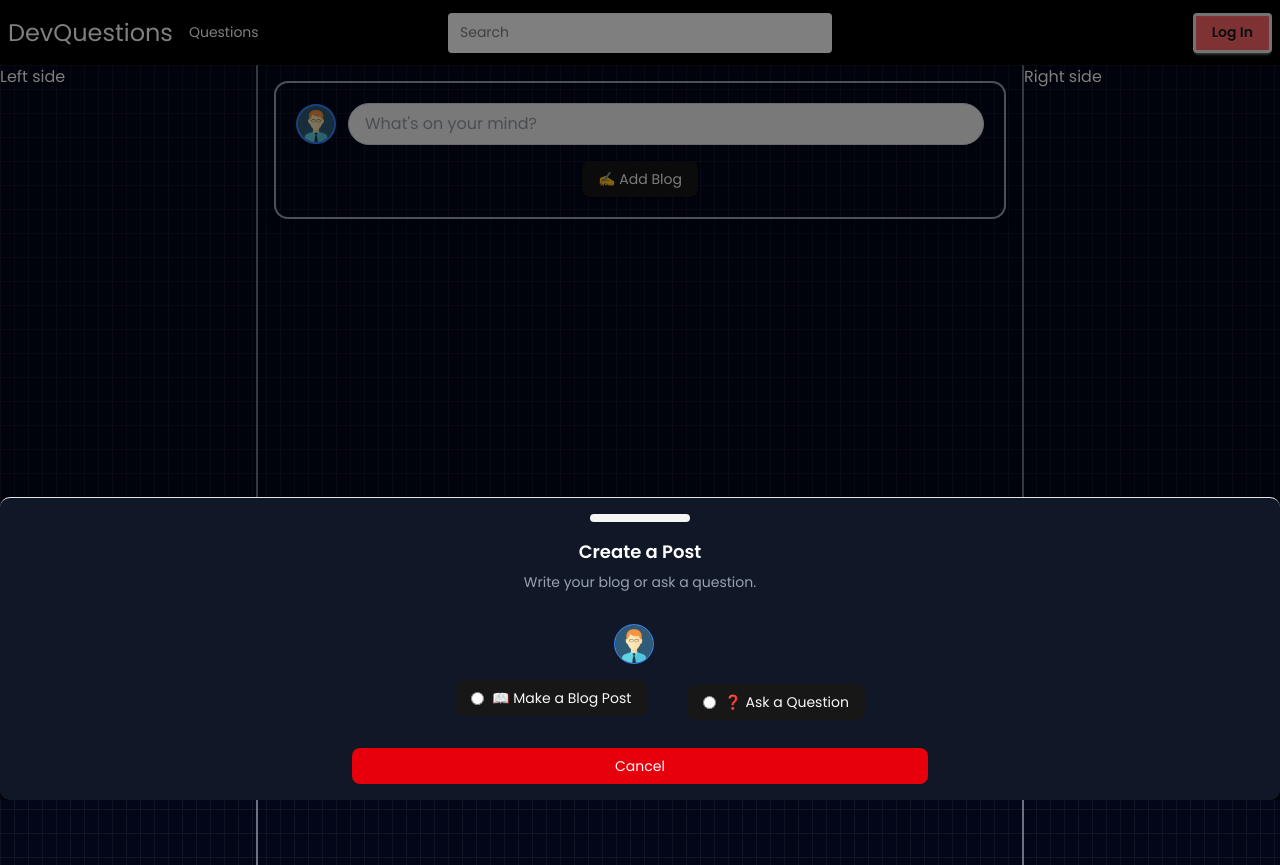
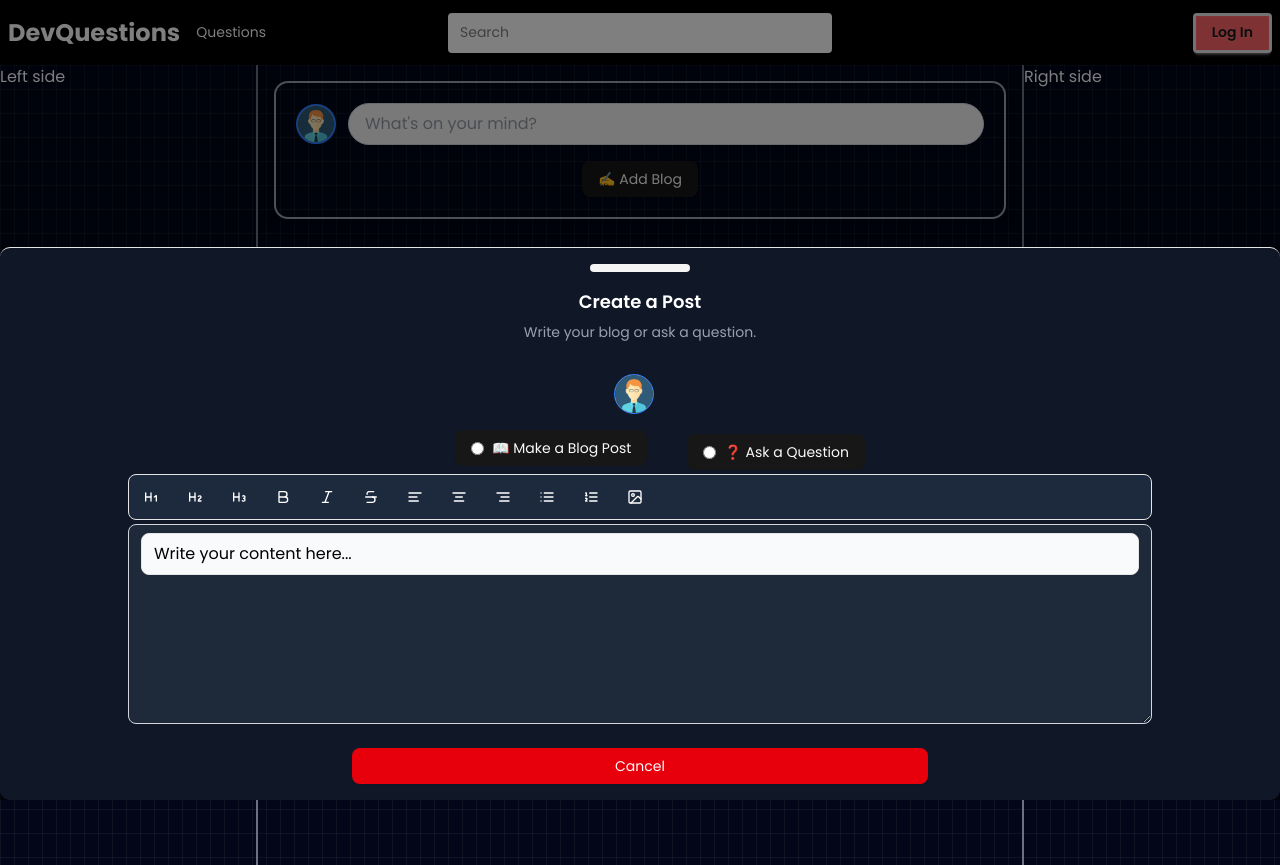
Before and after one commit to Moinuddin-dotcom/Devloper-Questions2-Project, a Next.js app: page / in a window 1280 px wide. Both pictures are taken after a click on the button "✍️ Add Blog". Built offline with nearby package versions, Linux system fonts and the light colour scheme; no server answers.

Commit message:
rich text editor part added

```diff
--- a/app/components/HomeCenter/components/DrawerContentPage.jsx
+++ b/app/components/HomeCenter/components/DrawerContentPage.jsx
@@ -16,6 +16,7 @@ import toast from "react-hot-toast";
 import axios from "axios";
 import { useState } from "react";
 import profilePic from "@/public/assets/profile-pic.png"
+import RichTextEiditor from '@/app/components/rich-text-eiditor/index'
 // import RichTextEiditor from "@/components/rich-text-eiditor";
 // import { InteractiveHoverButton } from "@/components/magicui/interactive-hover-button";
 
@@ -117,14 +118,14 @@ export default function DrawerContentPage() {
                     </label>
                 </div>
 
-                {/* <div>
+                <div>
                     <RichTextEiditor
                         setContent={setEditorContent}
                         setImageContent={(imageContent) =>
                             setImageContent(Array.isArray(imageContent) ? imageContent : [imageContent])
                         }
                     />
-                </div> */}
+                </div>
 
             </div>
             <DrawerFooter className="px-4">
--- /dev/null
+++ b/app/components/rich-text-eiditor/index.jsx
@@ -0,0 +1,68 @@
+'use client'
+
+import { useEditor, EditorContent } from '@tiptap/react'
+import StarterKit from '@tiptap/starter-kit'
+import MenuBar from './menu-bar'
+import TextAlign from "@tiptap/extension-text-align";
+import { Image } from '@tiptap/extension-image'
+
+export default function RichTextEiditor({ setContent, setImageContent }) {
+    const editor = useEditor({
+        extensions: [StarterKit.configure({
+            bulletList: {
+                HTMLAttributes: {
+                    class: 'list-disc ml-4'
+                }
+            },
+            orderedList: {
+                HTMLAttributes: {
+                    class: 'list-decimal ml-4'
+                }
+            }
+        }),
+        TextAlign.configure({
+            types: ['heading', 'paragraph'],
+        }),
+        Image.configure({
+            inline: true,
+            HTMLAttributes: {
+                class: 'w-full max-w-[500px] h-auto rounded-lg my-4',
+            },
+        }),
+        ],
+        content: 'Write your content here...',
+        editorProps: {
+            attributes: {
+                class: 'max-w-[80vw] mx-auto text-black border rounded-md bg-slate-50 py-2 px-3 ',
+            }
+        },
+        onUpdate: ({ editor }) => {
+            const fullHTML = editor.getHTML();
+
+            const imageUrls = extractImageUrls(fullHTML);
+            setImageContent(imageUrls);
+
+            const textOnlyHTML = fullHTML.replace(/<img[^>]*>/g, '');
+            setContent(textOnlyHTML);
+        }
+    })
+
+    const extractImageUrls = (content) => {
+        const regex = /<img[^>]+src="([^">]+)"/g;
+        const images = [];
+        let match;
+        while ((match = regex.exec(content)) !== null) {
+            images.push(match[1]);
+        }
+        return images;
+    };
+
+    return (
+        <div>
+            <MenuBar editor={editor} />
+            <EditorContent editor={editor}
+                className="max-w-[80vw] mx-auto bg-gray-800 text-white h-[200px] resize-y overflow-auto rounded-md border border-gray-300 px-3 py-2 focus:outline-none focus:ring-2 focus:ring-blue-500"
+            />
+        </div>
+    )
+}
--- /dev/null
+++ b/app/components/rich-text-eiditor/menu-bar.jsx
@@ -0,0 +1,129 @@
+import {
+    AlignCenter, AlignLeft, AlignRight, Bold, Heading1, Heading2, Heading3,
+    Image as ImageIcon, Italic, List, ListOrdered, Strikethrough
+} from 'lucide-react';
+import React from 'react'
+import toast from 'react-hot-toast';
+import axios from 'axios';
+import { Toggle } from '@/components/ui/toggle';
+
+export default function MenuBar({ editor }) {
+    if (!editor) {
+        return null
+    }
+
+    const handleImageUpload = async (e) => {
+        const file = e.target.files?.[0]
+        if (!file) return;
+
+        const formData = new FormData()
+        formData.append('image', file)
+
+        const NEXT_PUBLIC_IMGBB_API_KEY = process.env.NEXT_PUBLIC_IMGBB_API_KEY;
+        if (!NEXT_PUBLIC_IMGBB_API_KEY) {
+            console.error('API Key not found');
+            return;
+        }
+
+        try {
+            const res = await axios.post(`https://api.imgbb.com/1/upload?key=${NEXT_PUBLIC_IMGBB_API_KEY}`, formData)
+            const result = res.data
+            if (result?.data?.url) {
+                editor.chain().focus().setImage({ src: result.data.url }).run();
+                toast.success('Image uploaded successfully!');
+            } else {
+                toast.error('Image upload failed!');
+            }
+        } catch (error) {
+            if (error instanceof Error) {
+                toast.error(`Failed to upload Image. Please try again: ${error.message}`);
+            } else {
+                toast.error("Failed to upload Image. Please try again");
+            }
+        }
+    }
+
+    const Options = [
+        {
+            icon: <Heading1 className="size-4" />,
+            onClick: () => editor.chain().focus().toggleHeading({ level: 1 }).run(),
+            preesed: editor.isActive("heading", { level: 1 }),
+        },
+        {
+            icon: <Heading2 className="size-4" />,
+            onClick: () => editor.chain().focus().toggleHeading({ level: 2 }).run(),
+            preesed: editor.isActive("heading", { level: 2 }),
+        },
+        {
+            icon: <Heading3 className="size-4" />,
+            onClick: () => editor.chain().focus().toggleHeading({ level: 3 }).run(),
+            preesed: editor.isActive("heading", { level: 3 }),
+        },
+        {
+            icon: <Bold className="size-4" />,
+            onClick: () => editor.chain().focus().toggleBold().run(),
+            preesed: editor.isActive("bold"),
+        },
+        {
+            icon: <Italic className="size-4" />,
+            onClick: () => editor.chain().focus().toggleItalic().run(),
+            preesed: editor.isActive("italic"),
+        },
+        {
+            icon: <Strikethrough className="size-4" />,
+            onClick: () => editor.chain().focus().toggleStrike().run(),
+            preesed: editor.isActive("strike"),
+        },
+        {
+            icon: <AlignLeft className="size-4" />,
+            onClick: () => editor.chain().focus().setTextAlign("left").run(),
+            preesed: editor.isActive({ textAlign: "left" }),
+        },
+        {
+            icon: <AlignCenter className="size-4" />,
+            onClick: () => editor.chain().focus().setTextAlign("center").run(),
+            preesed: editor.isActive({ textAlign: "center" }),
+        },
+        {
+            icon: <AlignRight className="size-4" />,
+            onClick: () => editor.chain().focus().setTextAlign("right").run(),
+            preesed: editor.isActive({ textAlign: "right" }),
+        },
+        {
+            icon: <List className="size-4" />,
+            onClick: () => editor.chain().focus().toggleBulletList().run(),
+            preesed: editor.isActive("bulletList"),
+        },
+        {
+            icon: <ListOrdered className="size-4" />,
+            onClick: () => editor.chain().focus().toggleOrderedList().run(),
+            preesed: editor.isActive("orderedList"),
+        },
+        {
+            icon: <ImageIcon className="size-4" />,
+            onClick: () => document.getElementById('image-upload')?.click(),
+            pressed: false,
+        },
+    ];
+
+    return (
+        <div className="max-w-[80vw] mx-auto border rounded-md p-1 mb-1 bg-slate-800 space-x-2 z-50">
+            {Options.map((option, index) => (
+                <Toggle
+                    key={index}
+                    pressed={option.preesed}
+                    onPressedChange={option.onClick}
+                >
+                    {option.icon}
+                </Toggle>
+            ))}
+            <input
+                id="image-upload"
+                type="file"
+                accept="image/*"
+                style={{ display: 'none' }}
+                onChange={handleImageUpload}
+            />
+        </div>
+    )
+}
--- a/app/globals.css
+++ b/app/globals.css
@@ -118,7 +118,20 @@
   * {
     @apply border-border outline-ring/50;
   }
+
   body {
     @apply bg-background text-foreground;
   }
+
+  h1 {
+    @apply text-2xl font-bold;
+  }
+
+  h2 {
+    @apply text-xl font-bold;
+  }
+
+  h3 {
+    @apply text-lg font-bold;
+  }
 }
--- /dev/null
+++ b/components/ui/toggle.jsx
@@ -0,0 +1,45 @@
+"use client"
+
+import * as React from "react"
+import * as TogglePrimitive from "@radix-ui/react-toggle"
+import { cva } from "class-variance-authority";
+
+import { cn } from "@/lib/utils"
+
+const toggleVariants = cva(
+  "inline-flex items-center justify-center gap-2 rounded-md text-sm font-medium hover:bg-muted hover:text-muted-foreground disabled:pointer-events-none disabled:opacity-50 data-[state=on]:bg-accent data-[state=on]:text-accent-foreground [&_svg]:pointer-events-none [&_svg:not([class*='size-'])]:size-4 [&_svg]:shrink-0 focus-visible:border-ring focus-visible:ring-ring/50 focus-visible:ring-[3px] outline-none transition-[color,box-shadow] aria-invalid:ring-destructive/20 dark:aria-invalid:ring-destructive/40 aria-invalid:border-destructive whitespace-nowrap",
+  {
+    variants: {
+      variant: {
+        default: "bg-transparent",
+        outline:
+          "border border-input bg-transparent shadow-xs hover:bg-accent hover:text-accent-foreground",
+      },
+      size: {
+        default: "h-9 px-2 min-w-9",
+        sm: "h-8 px-1.5 min-w-8",
+        lg: "h-10 px-2.5 min-w-10",
+      },
+    },
+    defaultVariants: {
+      variant: "default",
+      size: "default",
+    },
+  }
+)
+
+function Toggle({
+  className,
+  variant,
+  size,
+  ...props
+}) {
+  return (
+    <TogglePrimitive.Root
+      data-slot="toggle"
+      className={cn(toggleVariants({ variant, size, className }))}
+      {...props} />
+  );
+}
+
+export { Toggle, toggleVariants }
--- a/package.json
+++ b/package.json
@@ -12,6 +12,12 @@
     "@radix-ui/react-dialog": "^1.1.7",
     "@radix-ui/react-label": "^2.1.3",
     "@radix-ui/react-slot": "^1.2.0",
+    "@radix-ui/react-toggle": "^1.1.3",
+    "@tiptap/extension-image": "^2.11.7",
+    "@tiptap/extension-text-align": "^2.11.7",
+    "@tiptap/pm": "^2.11.7",
+    "@tiptap/react": "^2.11.7",
+    "@tiptap/starter-kit": "^2.11.7",
     "axios": "^1.8.4",
     "bcryptjs": "^3.0.2",
     "class-variance-authority": "^0.7.1",
```
Also changed, not shown: app/components/HomeCenter/components/PostInput.jsx (+0 -11 lines), 1 other file (tests, documents, lock files or other folders).
